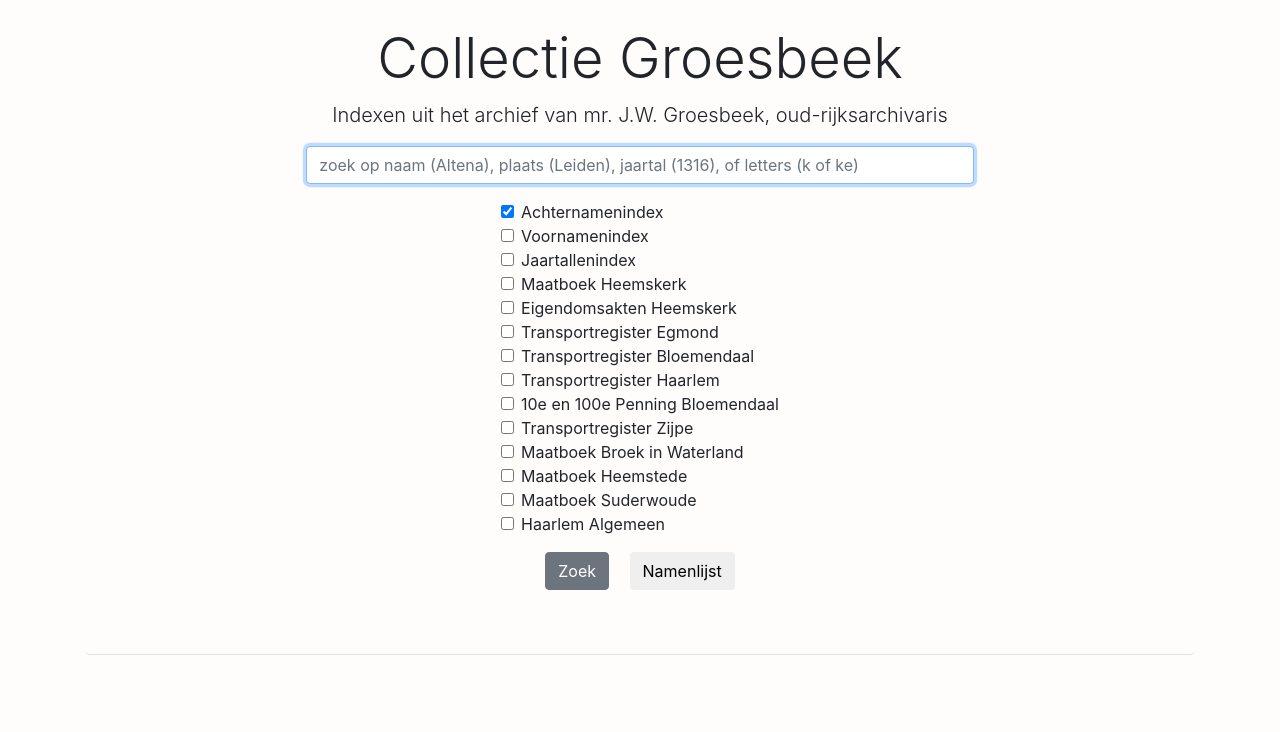
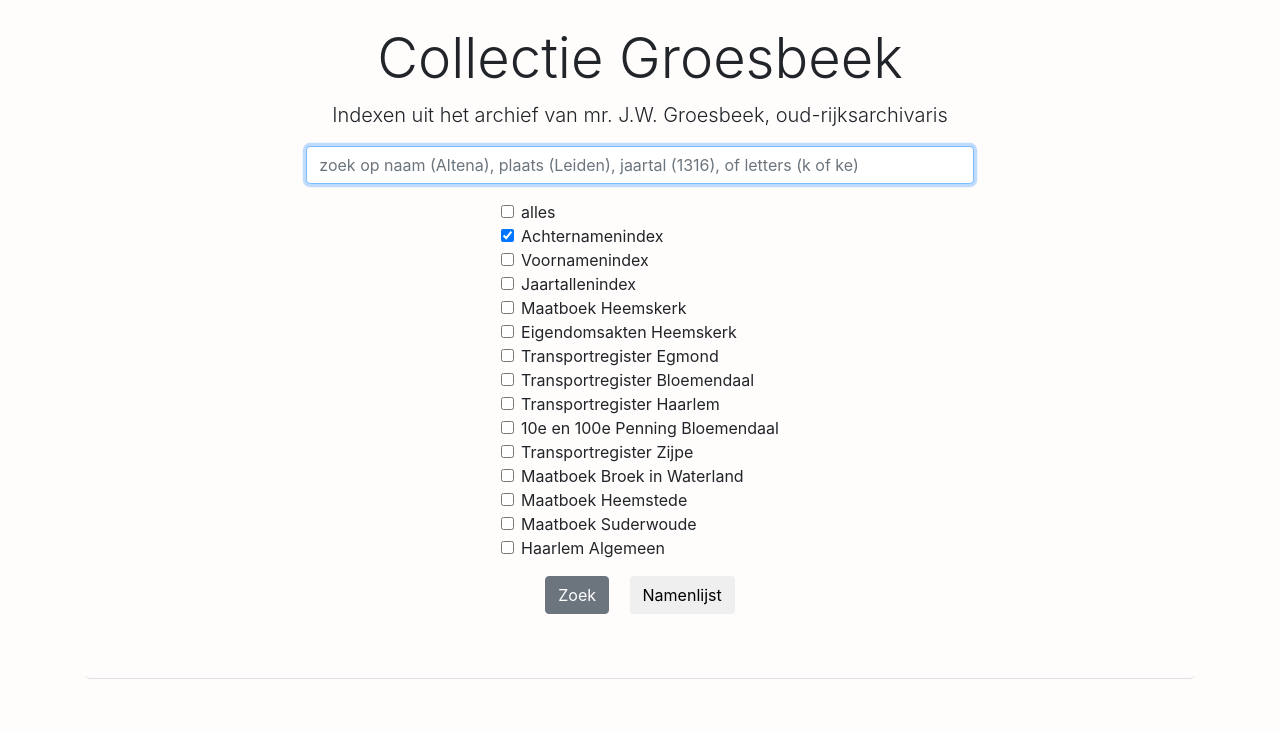
Before and after one commit to collectiegroesbeek/collectiegroesbeek, a Flask app: page /zoek in a window 1280 px wide. Shown: the part 144-876 px from the top of the page. Run offline with Flask 2, Linux system fonts and the light colour scheme; some libraries are stand-ins or nearby versions.

Commit message:
zoek op alle indexen

```diff
--- a/collectiegroesbeek/templates/browse.html
+++ b/collectiegroesbeek/templates/browse.html
@@ -38,9 +38,6 @@
 
 
 {% block js %}
-  <script src="https://code.jquery.com/jquery-3.6.4.min.js"
-          integrity="sha256-oP6HI9z1XaZNBrJURtCoUT5SUnxFr8s3BzRl+cbzUq8="
-          crossorigin="anonymous"></script>
   <script src="https://cdn.datatables.net/1.13.4/js/jquery.dataTables.js"></script>
 
   <script>
--- a/collectiegroesbeek/templates/layout.html
+++ b/collectiegroesbeek/templates/layout.html
@@ -19,6 +19,10 @@
     <link rel="stylesheet" href="/static/css/style.css">
 
     {% block css %}{% endblock %}
+
+    <script src="https://code.jquery.com/jquery-3.6.4.min.js"
+            integrity="sha256-oP6HI9z1XaZNBrJURtCoUT5SUnxFr8s3BzRl+cbzUq8="
+            crossorigin="anonymous"></script>
 
     <title>{% block title %}{% endblock %} | Collectie Groesbeek</title>
 
--- a/collectiegroesbeek/templates/macros.html
+++ b/collectiegroesbeek/templates/macros.html
@@ -13,6 +13,12 @@
     </div>
     <div class="form-group">
       <div class="text-left" style="width:auto; display:inline-block;">
+        <div class="form-check">
+          <label class="form-check-label">
+            <input class="form-check-input" type="checkbox" id="checkAll">
+            alles
+          </label>
+        </div>
       {% for name, value, checked in doctypes %}
         <div class="form-check">
           <label class="form-check-label">
@@ -29,6 +35,14 @@
       <button type="button" class="btn">Namenlijst</button>
     </a>
   </form>
+
+  <script>
+    $(document).ready(function () {
+        $("#checkAll").click(function () {
+            $('input:checkbox[name="index"]').not(this).prop('checked', this.checked);
+        });
+    })
+  </script>
 {% endmacro %}
 
 
```
